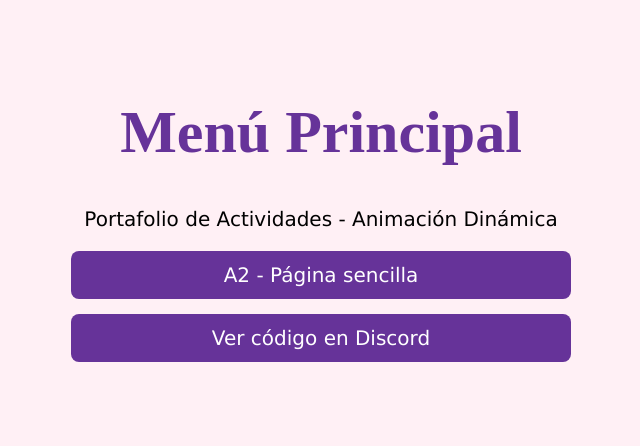
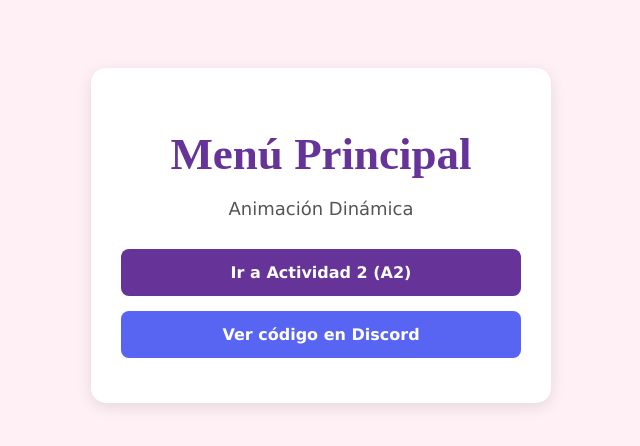
Before and after one commit to fabriciopacheco-star/AnimacionDinamica, a plain HTML site: page index.html in a window 1280 px wide. Shown: the whole page, without its empty margins (319-959 px from the left). Drawn offline with Linux system fonts and the light colour scheme.

Commit message:
Update index.html

```diff
--- a/index.html
+++ b/index.html
@@ -8,52 +8,73 @@
     body {
        background-color: LavenderBlush;
        text-align: center;
-       padding-top: 50px;
+       padding-top: 60px;
+       font-family: verdana, sans-serif;
     }
     h1 {
        font-family: serif;
        color: RebeccaPurple;
-       text-align: center;
-       font-size: 60px;
+       font-size: 45px;
+       margin-bottom: 10px;
     }
     p {
-       font-family: verdana;
-       font-size: 20px;
+       font-size: 18px;
+       color: #555;
+       margin-bottom: 30px;
+    }
+    .menu-container {
+       max-width: 400px;
+       margin: 0 auto;
+       background: white;
+       padding: 30px;
+       border-radius: 15px;
+       box-shadow: 0 4px 15px rgba(0,0,0,0.1);
     }
     ul {
-       font-family: verdana;
-       font-size: 20px;
-       margin: 20px auto;
-       text-align: left;
-       max-width: 25em;
        list-style-type: none;
        padding: 0;
+       margin: 0;
     }
     li {
-       margin-bottom: 15px;
+       margin: 15px 0;
     }
     a {
        display: block;
        background-color: RebeccaPurple;
        color: white;
-       padding: 12px 20px;
+       padding: 14px 20px;
        text-decoration: none;
        border-radius: 8px;
-       text-align: center;
+       font-weight: bold;
+       font-size: 16px;
        transition: background 0.3s;
     }
     a:hover {
        background-color: #552a6f;
     }
+    /* Estilo especial para el botón de Discord */
+    .discord-btn {
+       background-color: #5865F2;
+    }
+    .discord-btn:hover {
+       background-color: #4752C4;
+    }
    </style>
  </head>
  <body>
-   <h1>Menú Principal</h1>
-   <p>Portafolio de Actividades - Animación Dinámica</p>
 
-   <ul>
-        <li><a href="actividades/a2/index.html">A2 - Página sencilla</a></li>
-        <li><a href="https://discord.com/channels/1006690355707658340/1270259162953285726/1539098022569312337" target="_blank">Ver código en Discord</a></li>
-   </ul>
+   <div class="menu-container">
+      <h1>Menú Principal</h1>
+      <p>Animación Dinámica</p>
+
+      <ul>
+           <!-- Botón para ir a la Actividad 2 -->
+           <li><a href="actividades/a2/index.html">Ir a Actividad 2 (A2)</a></li>
+
+           <!-- Botón para ver tu código en Discord -->
+           <li><a href="https://discord.com/channels/1006690355707658340/1270259162953285726/1539098022569312337" target="_blank" class="discord-btn">Ver código en Discord</a></li>
+      </ul>
+   </div>
+
  </body>
 </html>
```
